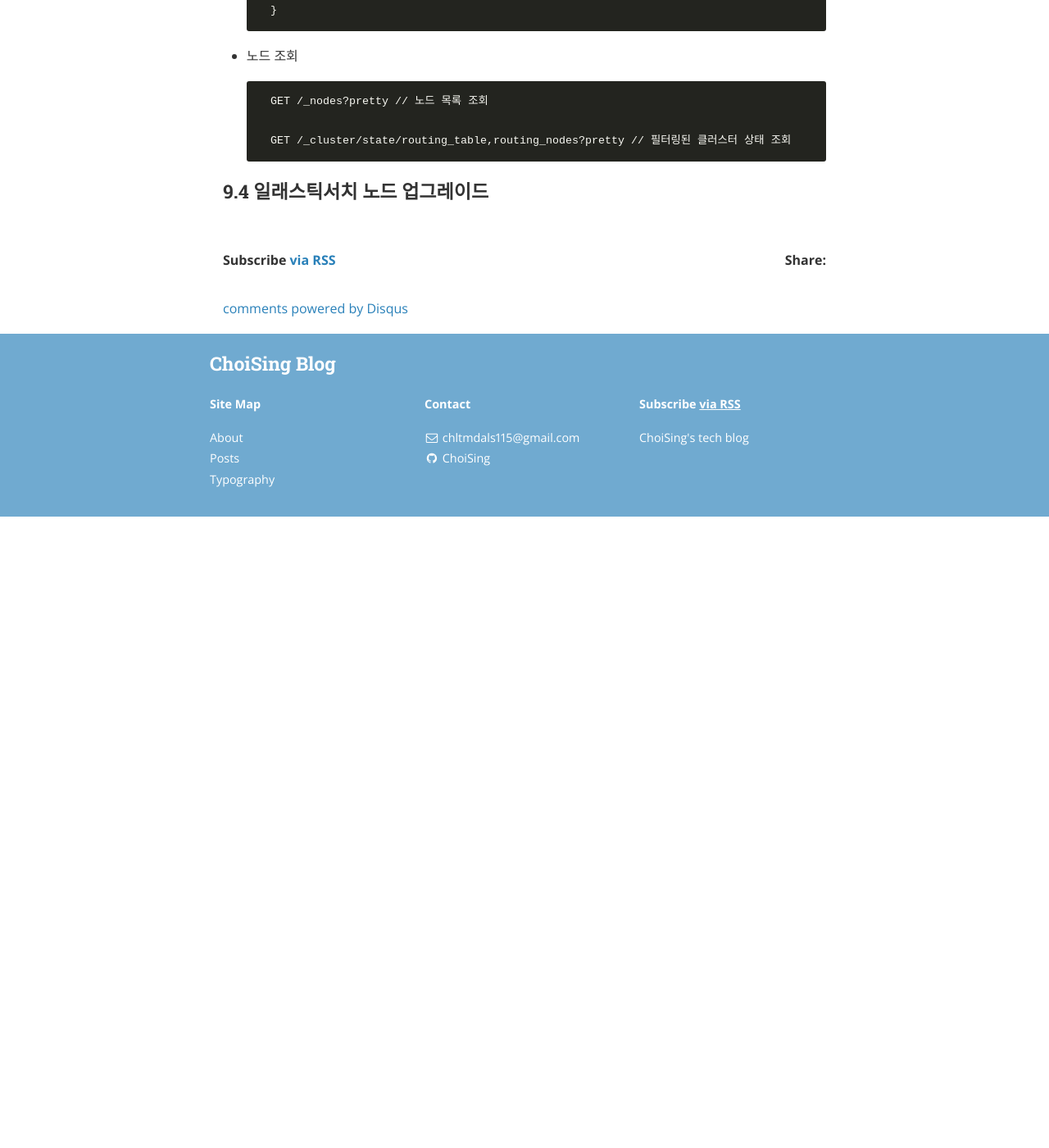
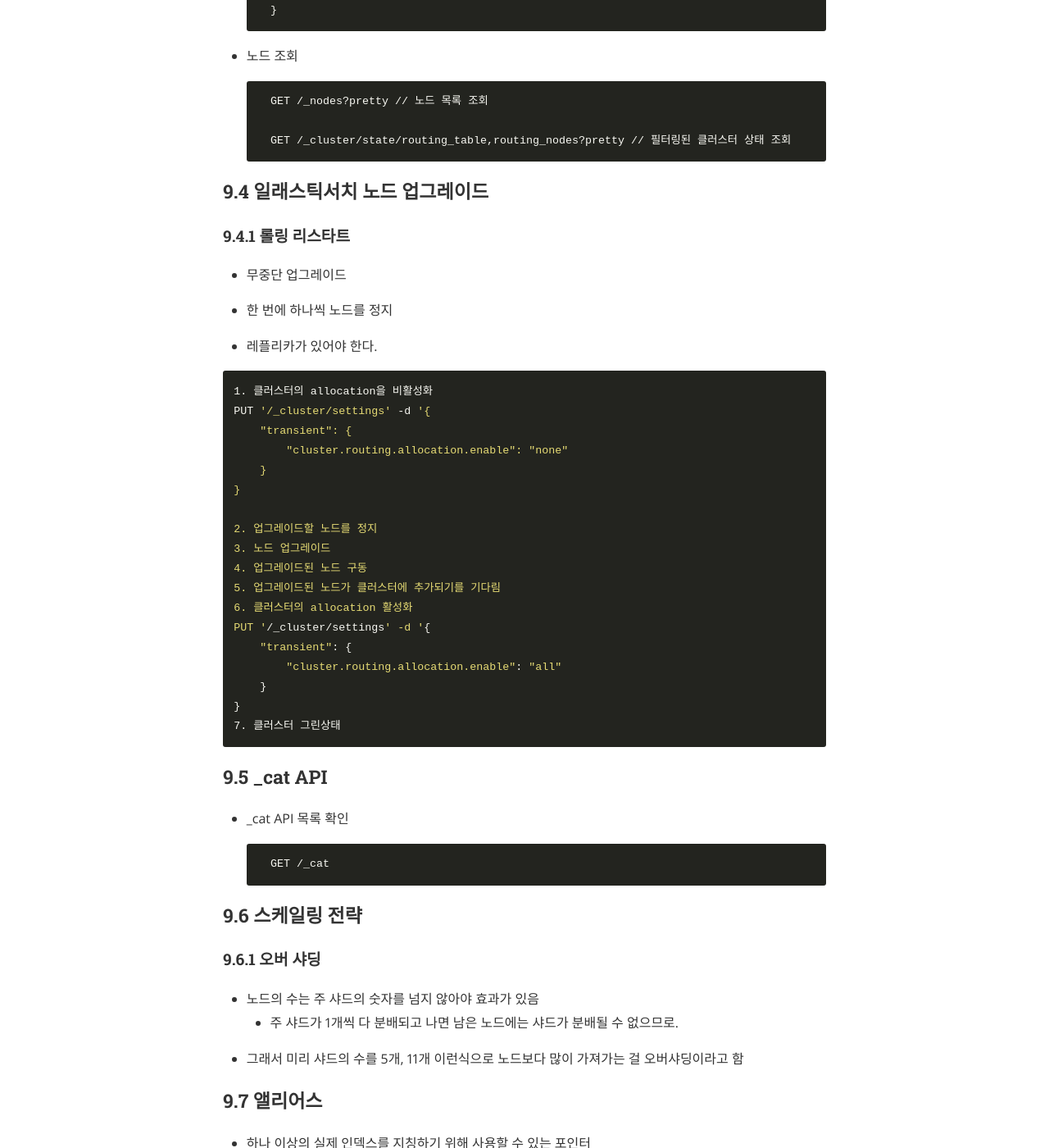
Before and after one commit to Oraindrop/oraindrop.github.io, a Jekyll site: the page built from _posts/Book/2020-11-11-Elasticsearch_in_action_2.md, in a window 1280 px wide and 1400 px high, scrolled down 13513 px. Shown: the whole window at 82% size. Built offline with Jekyll 4.4.1, drawn with Linux system fonts in a browser that asks for light colours; nearby versions of some CDN libraries; comment, search, counter and statistics services are not loaded; before the commit the page ends 14143 px from its top, so only the background shows below that; some of the changed text lies outside the part shown.

Commit message:
20201203 read es in action chapter 9

````diff
--- a/_posts/Book/2020-11-11-Elasticsearch_in_action_2.md
+++ b/_posts/Book/2020-11-11-Elasticsearch_in_action_2.md
@@ -507,3 +507,86 @@ should      | or  | 유사하게 일치하거나 그렇지 않을 수 있다, mi
     ```
 
 ### 9.4 일래스틱서치 노드 업그레이드
+
+#### 9.4.1 롤링 리스타트
+
+- 무중단 업그레이드
+
+- 한 번에 하나씩 노드를 정지
+
+- 레플리카가 있어야 한다.
+
+```
+1. 클러스터의 allocation을 비활성화
+PUT '/_cluster/settings' -d '{
+    "transient": {
+        "cluster.routing.allocation.enable": "none"
+    }
+}
+
+2. 업그레이드할 노드를 정지
+3. 노드 업그레이드
+4. 업그레이드된 노드 구동
+5. 업그레이드된 노드가 클러스터에 추가되기를 기다림
+6. 클러스터의 allocation 활성화
+PUT '/_cluster/settings' -d '{
+    "transient": {
+        "cluster.routing.allocation.enable": "all"
+    }
+}
+7. 클러스터 그린상태
+```
+
+### 9.5 _cat API
+
+- _cat API 목록 확인
+    ```
+    GET /_cat
+    ```
+
+### 9.6 스케일링 전략
+
+#### 9.6.1 오버 샤딩
+
+- 노드의 수는 주 샤드의 숫자를 넘지 않아야 효과가 있음
+    - 주 샤드가 1개씩 다 분배되고 나면 남은 노드에는 샤드가 분배될 수 없으므로.
+
+- 그래서 미리 샤드의 수를 5개, 11개 이런식으로 노드보다 많이 가져가는 걸 오버샤딩이라고 함
+
+### 9.7 앨리어스
+
+- 하나 이상의 실제 인덱스를 지칭하기 위해 사용할 수 있는 포인터
+
+- 뷰와같은 개념이나 파티셔닝 같은 개념으로 활용 가능
+
+- 앨리어스에 인덱스 추가 / 삭제
+    ```
+    POST /_aliases -d ' {
+        "actions": [
+            {
+                "add": { // 앨리어스에 인덱스 추가
+                    "index": "get-together",
+                    "alias": "gt-alias"
+                }
+            },
+            {
+                "remove": { // 앨리어스에 인덱스 삭제
+                    "index": "old-get-together",
+                    "alias": "gt-alias"
+                }
+            }
+        ]
+    }
+    ```
+
+- 앨리어스 생성
+    ```
+    PUT /{index}/_alias/{alias}
+    ```
+    {index} 에는 쉼표로 구분된 인덱스 목록이나 패턴 _all 등이 가능
+
+- 앨리어스 삭제는 DELETE 메소드로 변경만 하면됨
+
+### 9.8 라우팅
+
+- 커스텀하게 라우팅을 한다면, 쿼리에 라우팅 값을 지정하여 요청이 인덱스의 특정 샤드들에 대해서만 수행되도록 할 수 있음
````
